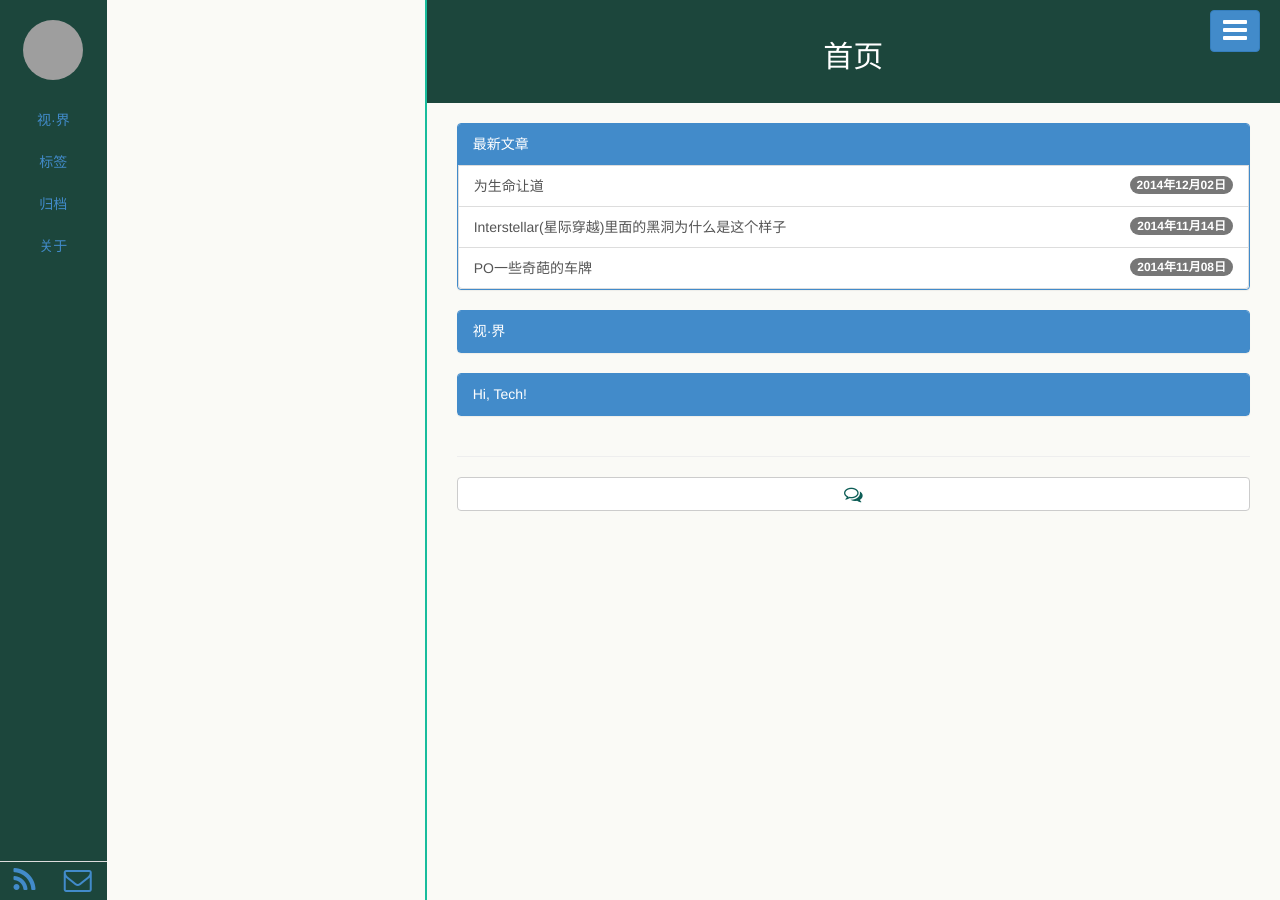
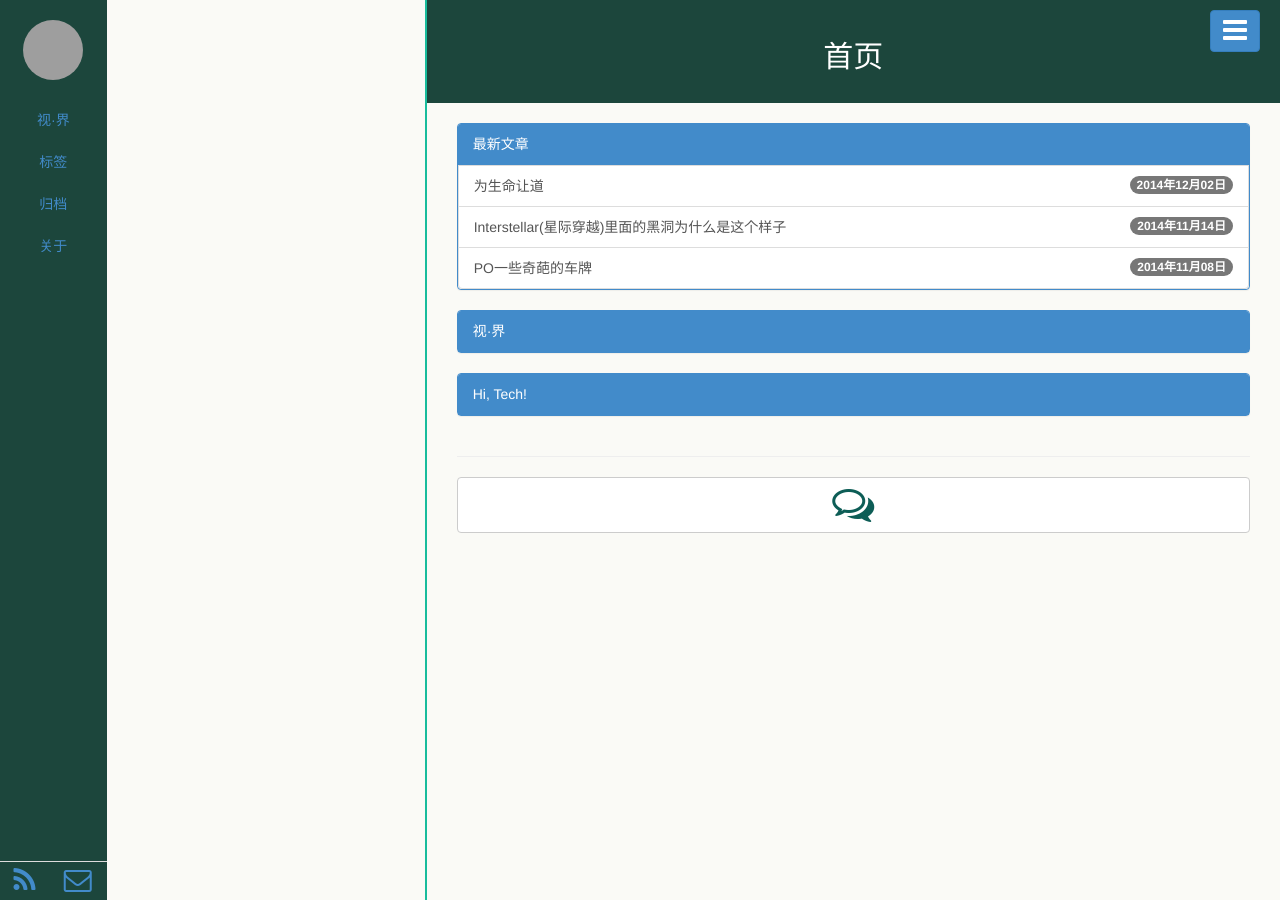
Before and after one commit to LanternD/lanternd.github.io, a Jekyll site: the page built from index.html, in a window 1280 px wide. Built offline with Jekyll 4.4.1, drawn with Linux system fonts in a browser that asks for light colours; the list of posts is cut into pages by our own code; comment, search, counter and statistics services are not loaded; grey boxes are pictures that could not be loaded.

Commit message:
LanternD's

```diff
--- a/_layouts/page.html
+++ b/_layouts/page.html
@@ -29,7 +29,7 @@ layout: base
    </script>
     <hr>
     <div id="comment-box" ><button type="button" class="btn btn-default show-commend" href="javascript:void(0);" onclick="toggleDuoshuoComments('#comment-box');" >
-      <i class="fa fa-comments-o fa-lg" style="color: #0d5d56;"></i>
+      <i class="fa fa-comments-o fa-3x" style="color: #0d5d56;"></i>
       </button>
     </div>
   </div>
```
